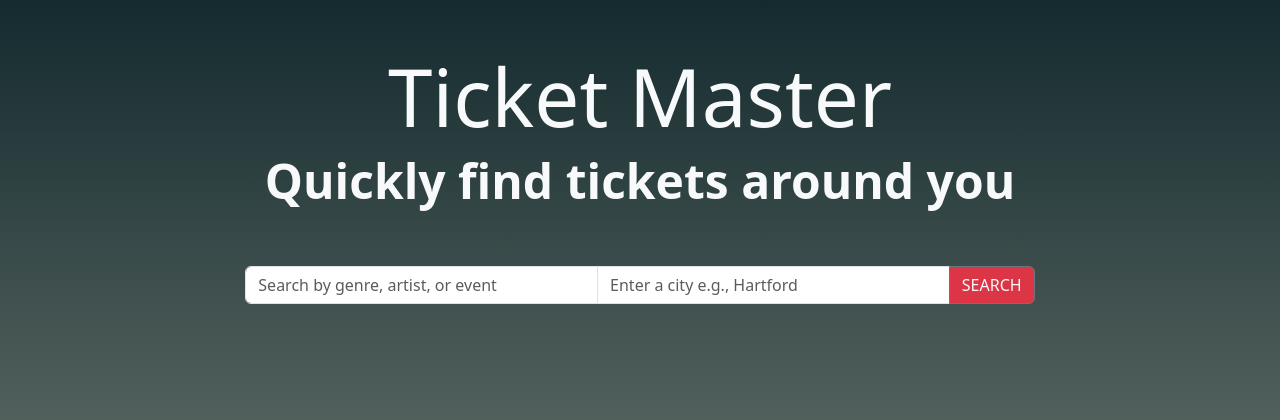
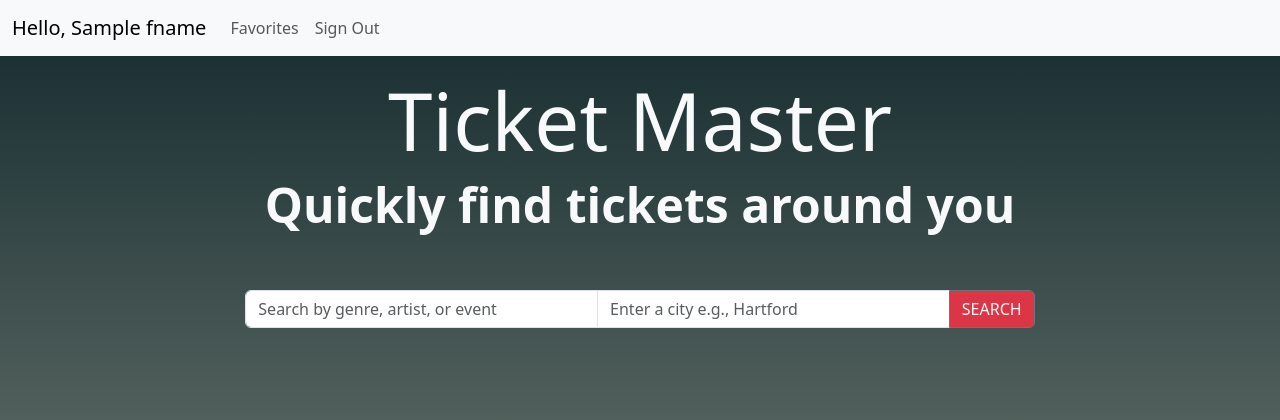
Before and after one commit to nateblinux/finalProject, a Django app: template templates/ticketmaster_base.html in a window 1280 px wide. Shown: the top 420 px of the page. Run offline with Django 4.2, Linux system fonts and the light colour scheme; the template is opened without the code that fills it: most values are stand-ins (such as "Sample title", 1, 10 or a date in 2020).

Commit message:
made more progress on user system, began work on navbar for ticketmaster page that displays current user and has option to signout (currently working on a bug where the name goes away when something is searched on the page)

```diff
--- a/mainApp/views.py
+++ b/mainApp/views.py
@@ -159,7 +159,7 @@
         if user is not None:
             login(request, user)
             fname = user.first_name
-            return render(request, "authentication/index.html", {'fname': fname})
+            return render(request, "ticketmaster_base.html", {'fname': fname})
         else:
             messages.error(request, "Invalid Credentials")
             return redirect('home')
--- a/templates/authentication/index.html
+++ b/templates/authentication/index.html
@@ -1,3 +1,5 @@
+<!-- This is a test homepage for the authentication system -->
+
 <!DOCTYPE html>
 <html lang="en">
 <head>
@@ -13,7 +15,7 @@
 {% for message in messages %}
 <div class="alert alert-{{ message.tags }} alert-dismissible fade show" role="alert">
     <strong>Message:</strong> {{ message }}
-    <button type="button" class="close" data-dismiss="alert" aria-label="Close">
+    <button type="button" class="close" data-dismiss="alert" aria-label="close">
         <span aria-hidden="true">&times;</span>
     </button>
 </div>
--- a/templates/ticketmaster_base.html
+++ b/templates/ticketmaster_base.html
@@ -11,6 +11,23 @@
     <link rel="stylesheet" href="{% static 'css/styles.css' %}">
 </head>
 <body>
+
+<nav class="navbar navbar-expand-lg bg-body-tertiary fixed-top">
+  <div class="container-fluid">
+    <a class="navbar-brand" href="#">Hello, {{ fname }}</a>
+    <button class="navbar-toggler" type="button" data-bs-toggle="collapse" data-bs-target="#navbarNavAltMarkup" aria-controls="navbarNavAltMarkup" aria-expanded="false" aria-label="Toggle navigation">
+      <span class="navbar-toggler-icon"></span>
+    </button>
+    <div class="collapse navbar-collapse" id="navbarNavAltMarkup">
+      <div class="navbar-nav">
+        <a class="nav-link" aria-current="page" href="#">Favorites</a> <!-- Redirect to favorites page on click? -->
+        <a class="nav-link" href="{% url 'signout' %}">Sign Out</a>
+      </div>
+    </div>
+  </div>
+</nav>
+<br>
+
 <div id='search-bar' class="container-fluid text-center text-light p-5 pb-3">
     <div class="row">
         <div class="col">
```
